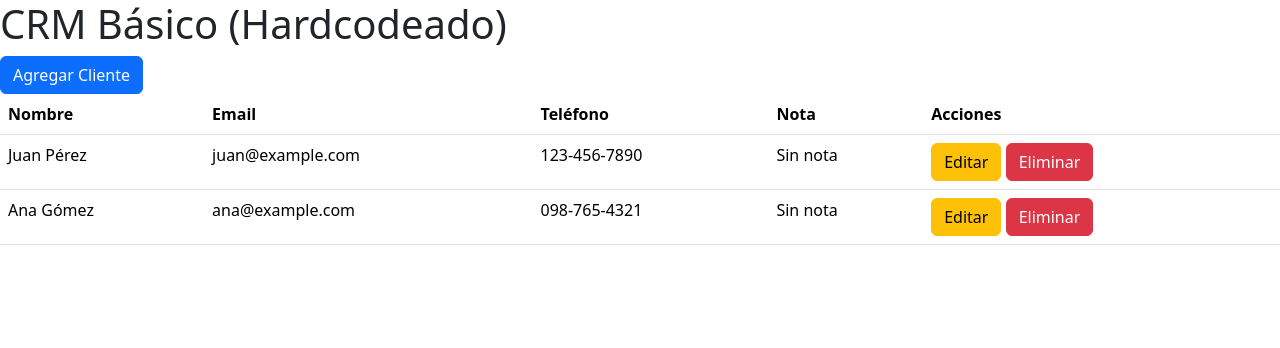
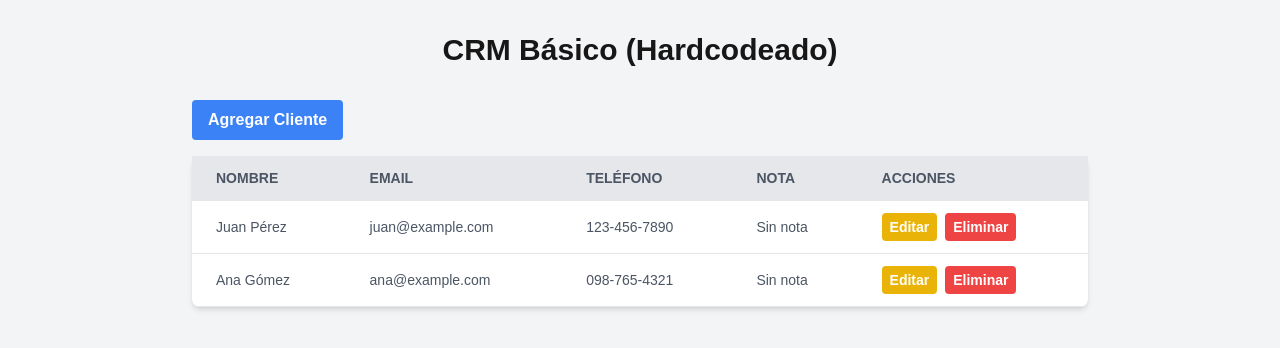
Before and after one commit to blindex18/crm-next, a Next.js app: page / in a window 1280 px wide. Shown: the top 348 px of the page. Built offline with nearby package versions, Linux system fonts and the light colour scheme.

Commit message:
cambiamos a tailwind

```diff
--- a/app/page.tsx
+++ b/app/page.tsx
@@ -1,109 +1,57 @@
-'use client'; // Asegúrate de agregar esta directiva si usas hooks como useState
-
-import React, { useState } from 'react';
-import { Button, Modal, Form, Table } from 'react-bootstrap';
-import 'bootstrap/dist/css/bootstrap.min.css';
+import React from 'react';
 
 const Page = () => {
-  const [clientes, setClientes] = useState([
-    { nombre: 'Juan Pérez', email: 'juan@example.com', telefono: '123-456-7890', nota: 'Sin nota' },
-    { nombre: 'Ana Gómez', email: 'ana@example.com', telefono: '098-765-4321', nota: 'Sin nota' },
-  ]);
-  const [clienteActual, setClienteActual] = useState({ nombre: '', email: '', telefono: '', nota: '' });
-  const [showModal, setShowModal] = useState(false);
-
-  const handleChange = (e: React.ChangeEvent<HTMLInputElement | HTMLSelectElement | HTMLTextAreaElement>) => {
-    const { name, value } = e.target;
-    setClienteActual({ ...clienteActual, [name]: value });
-  };
-
-  const handleSubmit = (e: React.FormEvent) => {
-    e.preventDefault();
-    setClientes([...clientes, clienteActual]);
-    setClienteActual({ nombre: '', email: '', telefono: '', nota: '' });
-    setShowModal(false);
-  };
-
   return (
-    <div>
-      <h1>CRM Básico (Hardcodeado)</h1>
-      <Button onClick={() => setShowModal(true)}>Agregar Cliente</Button>
-
-      <Table>
-        <thead>
-          <tr>
-            <th>Nombre</th>
-            <th>Email</th>
-            <th>Teléfono</th>
-            <th>Nota</th>
-            <th>Acciones</th>
-          </tr>
-        </thead>
-        <tbody>
-          {clientes.map((cliente, index) => (
-            <tr key={index}>
-              <td>{cliente.nombre}</td>
-              <td>{cliente.email}</td>
-              <td>{cliente.telefono}</td>
-              <td>{cliente.nota}</td>
-              <td>
-                <Button variant="warning">Editar</Button>{' '}
-                <Button variant="danger">Eliminar</Button>
+    <div className="min-h-screen bg-gray-100 p-8">
+      <h1 className="text-3xl font-bold text-center mb-8">CRM Básico (Hardcodeado)</h1>
+      <div className="max-w-4xl mx-auto">
+        <div className="mb-4">
+          <button className="bg-blue-500 hover:bg-blue-700 text-white font-bold py-2 px-4 rounded">
+            Agregar Cliente
+          </button>
+        </div>
+        <table className="min-w-full bg-white shadow-md rounded-lg">
+          <thead>
+            <tr className="bg-gray-200 text-gray-600 uppercase text-sm leading-normal">
+              <th className="py-3 px-6 text-left">Nombre</th>
+              <th className="py-3 px-6 text-left">Email</th>
+              <th className="py-3 px-6 text-left">Teléfono</th>
+              <th className="py-3 px-6 text-left">Nota</th>
+              <th className="py-3 px-6 text-left">Acciones</th>
+            </tr>
+          </thead>
+          <tbody className="text-gray-600 text-sm font-light">
+            <tr className="border-b border-gray-200 hover:bg-gray-100">
+              <td className="py-3 px-6 text-left">Juan Pérez</td>
+              <td className="py-3 px-6 text-left">juan@example.com</td>
+              <td className="py-3 px-6 text-left">123-456-7890</td>
+              <td className="py-3 px-6 text-left">Sin nota</td>
+              <td className="py-3 px-6 text-left">
+                <button className="bg-yellow-500 hover:bg-yellow-700 text-white font-bold py-1 px-2 rounded mr-2">
+                  Editar
+                </button>
+                <button className="bg-red-500 hover:bg-red-700 text-white font-bold py-1 px-2 rounded">
+                  Eliminar
+                </button>
               </td>
             </tr>
-          ))}
-        </tbody>
-      </Table>
-
-      <Modal show={showModal} onHide={() => setShowModal(false)}>
-        <Modal.Header closeButton>
-          <Modal.Title>Agregar Cliente</Modal.Title>
-        </Modal.Header>
-        <Modal.Body>
-          <Form onSubmit={handleSubmit}>
-            <Form.Group>
-              <Form.Label>Nombre</Form.Label>
-              <Form.Control
-                type="text"
-                name="nombre"
-                value={clienteActual.nombre}
-                onChange={handleChange}
-                required
-              />
-            </Form.Group>
-            <Form.Group>
-              <Form.Label>Email</Form.Label>
-              <Form.Control
-                type="email"
-                name="email"
-                value={clienteActual.email}
-                onChange={handleChange}
-                required
-              />
-            </Form.Group>
-            <Form.Group>
-              <Form.Label>Teléfono</Form.Label>
-              <Form.Control
-                type="text"
-                name="telefono"
-                value={clienteActual.telefono}
-                onChange={handleChange}
-                required
-              />
-            </Form.Group>
-            <Form.Group>
-              <Form.Label>Nota</Form.Label>
-              <Form.Control
-                as="textarea"
-                name="nota"
-                value={clienteActual.nota}
-                onChange={handleChange}
-              />
-            </Form.Group>
-            <Button type="submit">Guardar</Button>
-          </Form>
-        </Modal.Body>
-      </Modal>
+            <tr className="border-b border-gray-200 hover:bg-gray-100">
+              <td className="py-3 px-6 text-left">Ana Gómez</td>
+              <td className="py-3 px-6 text-left">ana@example.com</td>
+              <td className="py-3 px-6 text-left">098-765-4321</td>
+              <td className="py-3 px-6 text-left">Sin nota</td>
+              <td className="py-3 px-6 text-left">
+                <button className="bg-yellow-500 hover:bg-yellow-700 text-white font-bold py-1 px-2 rounded mr-2">
+                  Editar
+                </button>
+                <button className="bg-red-500 hover:bg-red-700 text-white font-bold py-1 px-2 rounded">
+                  Eliminar
+                </button>
+              </td>
+            </tr>
+          </tbody>
+        </table>
+      </div>
     </div>
   );
 };
--- /dev/null
+++ b/postcss.config.js
@@ -0,0 +1,6 @@
+module.exports = {
+  plugins: {
+    tailwindcss: {},
+    autoprefixer: {},
+  },
+}
--- /dev/null
+++ b/tailwind.config.js
@@ -0,0 +1,14 @@
+module.exports = {
+  content: [
+    './app/**/*.{js,ts,jsx,tsx}', // Archivos en la carpeta app
+    './components/**/*.{js,ts,jsx,tsx}', // Si tienes componentes en otra carpeta
+  ],
+  theme: {
+    extend: {
+      colors: {
+        primary: '#1d4ed8', // Un azul personalizado
+      },
+    },
+  },
+  plugins: [],
+};
```
Also changed, not shown: package.json (+3 -4 lines), 1 other file (tests, documents, lock files or other folders).
